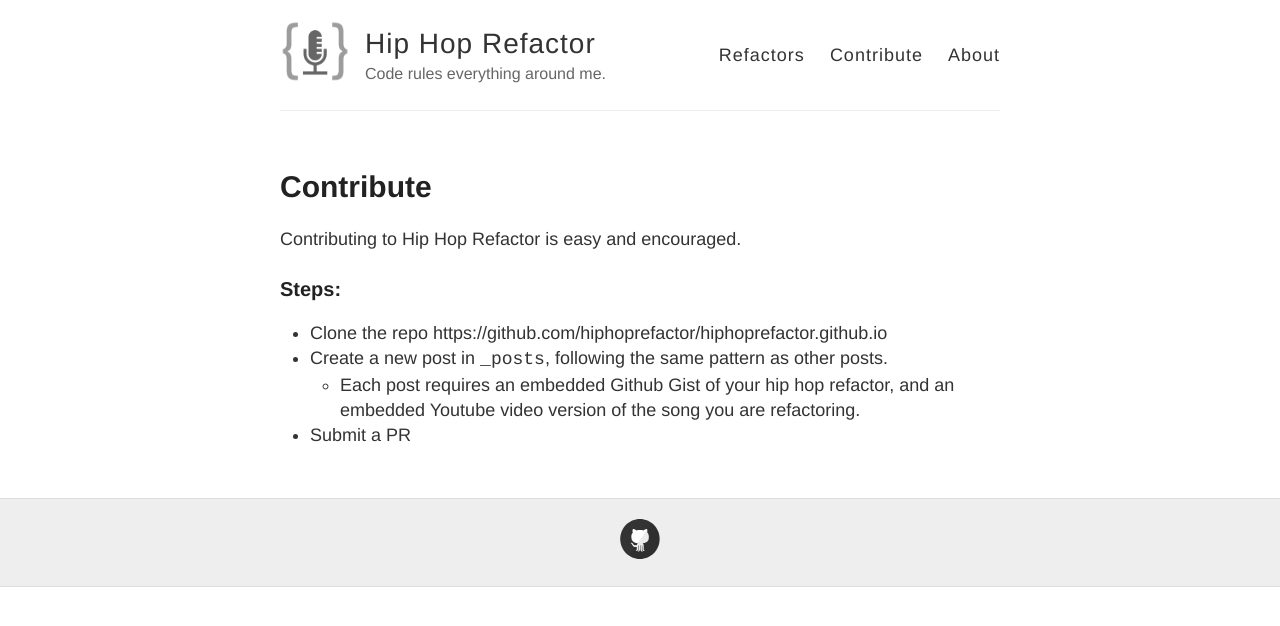
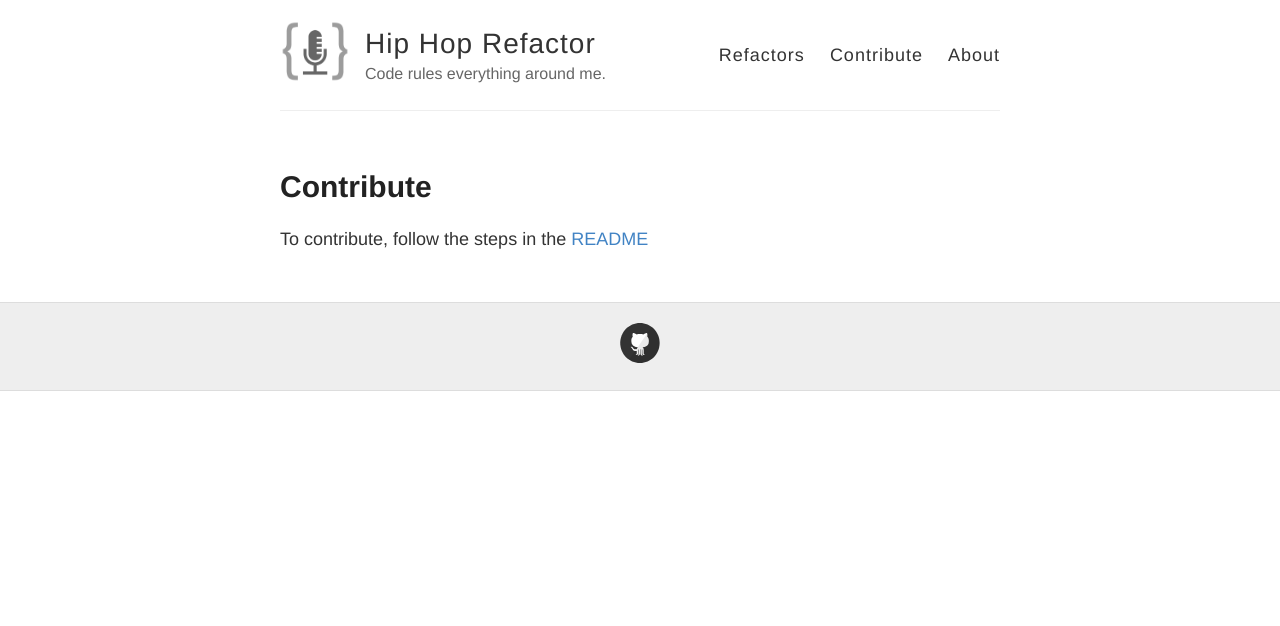
Before and after one commit to mikeluoma/hiphoprefactor.github.io, a Jekyll site: the page built from contribute.md, in a window 1280 px wide. Shown: the top 626 px of the page. Built offline with Jekyll 4.4.1, drawn with Linux system fonts in a browser that asks for light colours.

Commit message:
contributing page

```diff
--- a/contribute.md
+++ b/contribute.md
@@ -4,11 +4,4 @@ title: Contribute
 permalink: /contribute/
 ---
 
-Contributing to Hip Hop Refactor is easy and encouraged.
-
-### Steps:
-
-- Clone the repo https://github.com/hiphoprefactor/hiphoprefactor.github.io
-- Create a new post in `_posts`, following the same pattern as other posts.
-    - Each post requires an embedded Github Gist of your hip hop refactor, and an embedded Youtube video version of the song you are refactoring.
-- Submit a PR
+To contribute, follow the steps in the [README](https://github.com/hiphoprefactor/hiphoprefactor.github.io)
```
Also changed, not shown: README.md.
